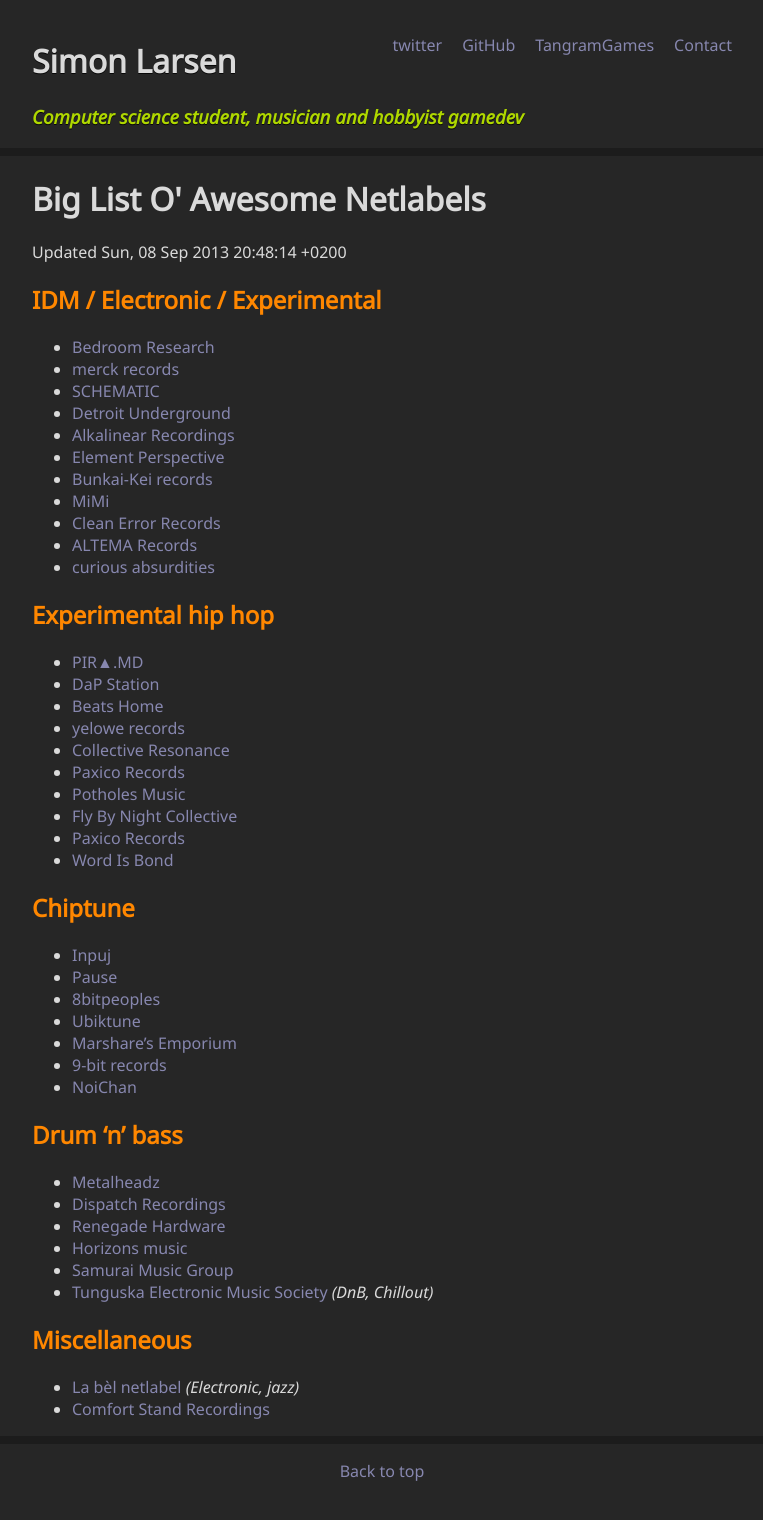
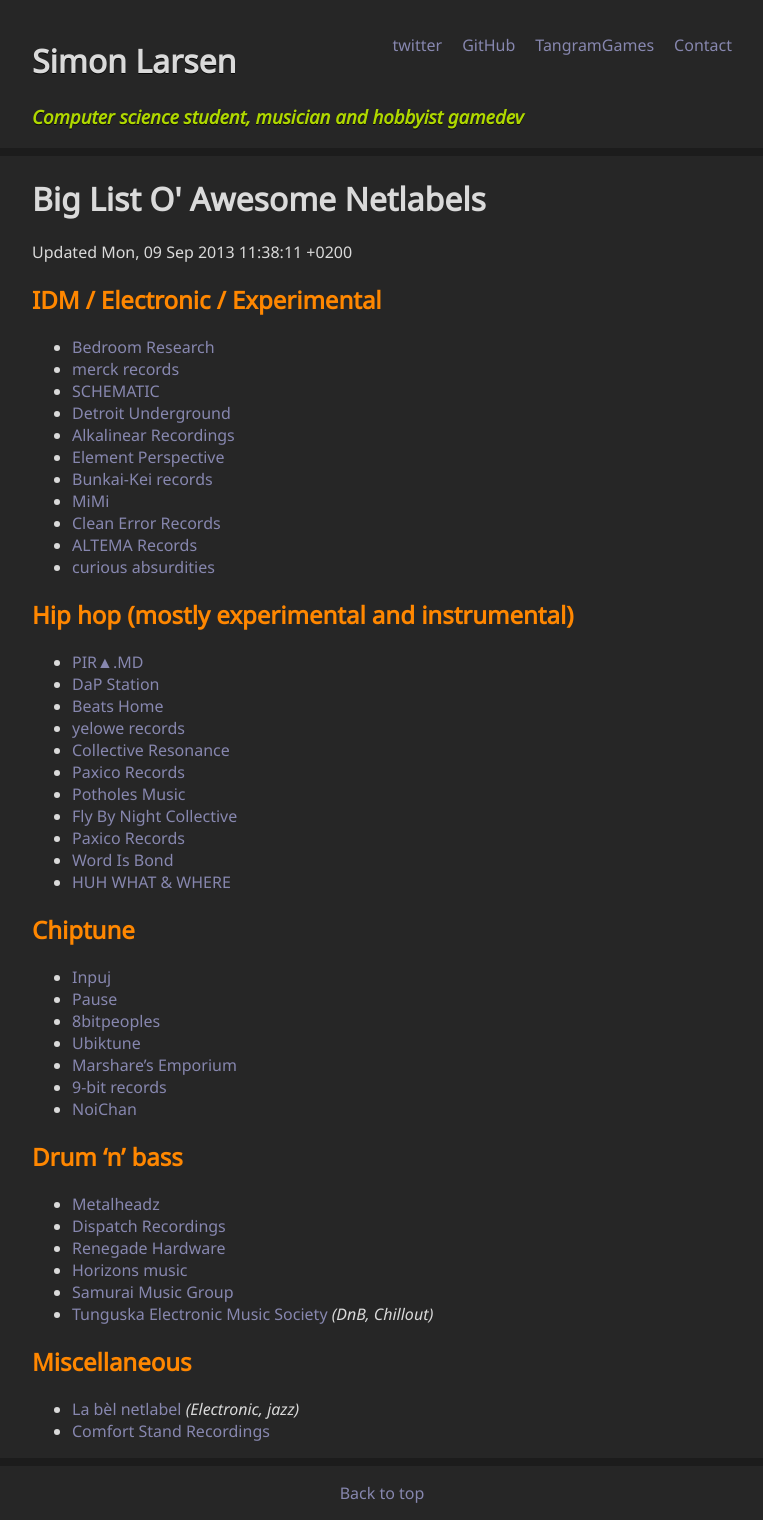
Before and after one commit to SimonLarsen/simonlarsen.github.io, a Jekyll site: the page built from netlabels/index.md, in a window 1280 px wide. Shown: the whole page, without its empty margins (258-1021 px from the left). Built offline with Jekyll 4.4.1, drawn with Linux system fonts in a browser that asks for light colours; before the commit the page ends 1498 px from its top, so only the background shows below that.

Commit message:
Update index.md

```diff
--- a/netlabels/index.md
+++ b/netlabels/index.md
@@ -2,7 +2,8 @@
 layout: default
 title: Big List O' Awesome Netlabels
 ---
-Updated Sun, 08 Sep 2013 20:48:14 +0200
+Updated Mon, 09 Sep 2013 11:38:11 +0200
+
 
 ## IDM / Electronic / Experimental ##
 
@@ -18,7 +19,7 @@
 * [ALTEMA Records](http://www.altemarecords.jp/)
 * [curious absurdities](http://curious-absurdities.bandcamp.com/)
 
-## Experimental hip hop ##
+##Hip hop (mostly experimental and instrumental) ##
 
 * [PIR▲.MD](http://piramdrecords.net/eps)
 * [DaP Station](http://dapstation.bandcamp.com/)
@@ -30,6 +31,7 @@
 * [Fly By Night Collective](http://flybynightcollective.bandcamp.com/)
 * [Paxico Records](http://paxicorecords.com/)
 * [Word Is Bond](http://wordisbond.bandcamp.com/)
+* [HUH WHAT & WHERE](http://huhwhatandwhere.com/about/)
 
 ## Chiptune ##
 
```
